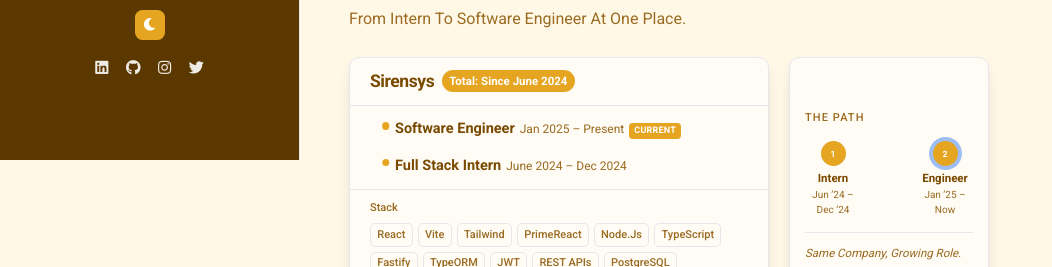
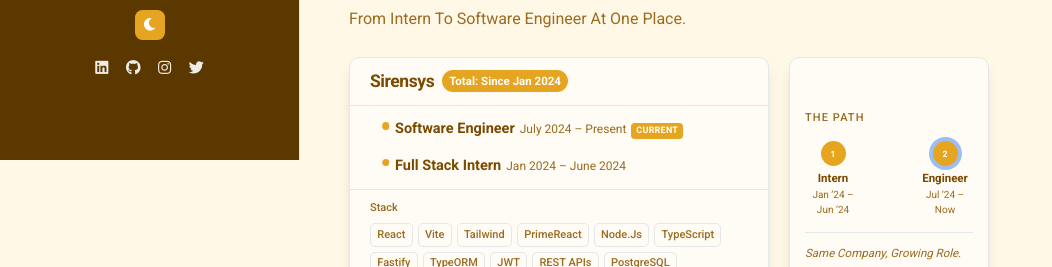
Before and after one commit to ZaheerK-pro/rportfolio, a React (Vite) app: page / in a window 1280 px wide. Shown: the part 640-907 px from the top of the page, without its empty margins (0-1052 px from the left). Built offline with nearby package versions, Linux system fonts and the light colour scheme; no server answers.

Commit message:
update exp

```diff
--- a/src/components/Experience.jsx
+++ b/src/components/Experience.jsx
@@ -1,9 +1,9 @@
 const company = {
   name: 'Sirensys',
-  total: 'Since June 2024',
+  total: 'Since Jan 2024',
   roles: [
-    { title: 'Software Engineer', period: 'Jan 2025 – Present', current: true },
-    { title: 'Full Stack Intern', period: 'June 2024 – Dec 2024', current: false },
+    { title: 'Software Engineer', period: 'July 2024 – Present', current: true },
+    { title: 'Full Stack Intern', period: 'Jan 2024 – June 2024', current: false },
   ],
 }
 const tech = ['React', 'Vite', 'Tailwind', 'PrimeReact', 'Node.js', 'TypeScript', 'Fastify', 'TypeORM', 'JWT', 'REST APIs', 'PostgreSQL', 'React Native']
@@ -74,7 +74,7 @@ export default function Experience() {
             <div className="flex flex-col items-center text-center flex-1 min-w-0">
               <span className="flex h-10 w-10 items-center justify-center rounded-full bg-main text-white text-sm font-bold shrink-0">1</span>
               <span className="mt-2 text-text-primary text-[1.15rem] font-bold leading-tight">Intern</span>
-              <span className="text-text-muted text-[1rem] mt-0.5">Jun ’24 – Dec ’24</span>
+              <span className="text-text-muted text-[1rem] mt-0.5">Jan ’24 – Jun ’24</span>
             </div>
             <div className="flex-1 min-w-[2rem] flex items-center pt-5 shrink-0">
               <div className="w-full h-0.5 bg-main/40 rounded-full" aria-hidden />
@@ -82,7 +82,7 @@ export default function Experience() {
             <div className="flex flex-col items-center text-center flex-1 min-w-0">
               <span className="flex h-10 w-10 items-center justify-center rounded-full bg-main text-white text-sm font-bold shrink-0 ring-4 ring-main/30">2</span>
               <span className="mt-2 text-text-primary text-[1.15rem] font-bold leading-tight">Engineer</span>
-              <span className="text-text-muted text-[1rem] mt-0.5">Jan ’25 – Now</span>
+              <span className="text-text-muted text-[1rem] mt-0.5">Jul ’24 – Now</span>
             </div>
           </div>
           <p className="mt-6 pt-5 border-t border-main-dark/20 text-text-muted text-[1.15rem] leading-snug italic">
```
